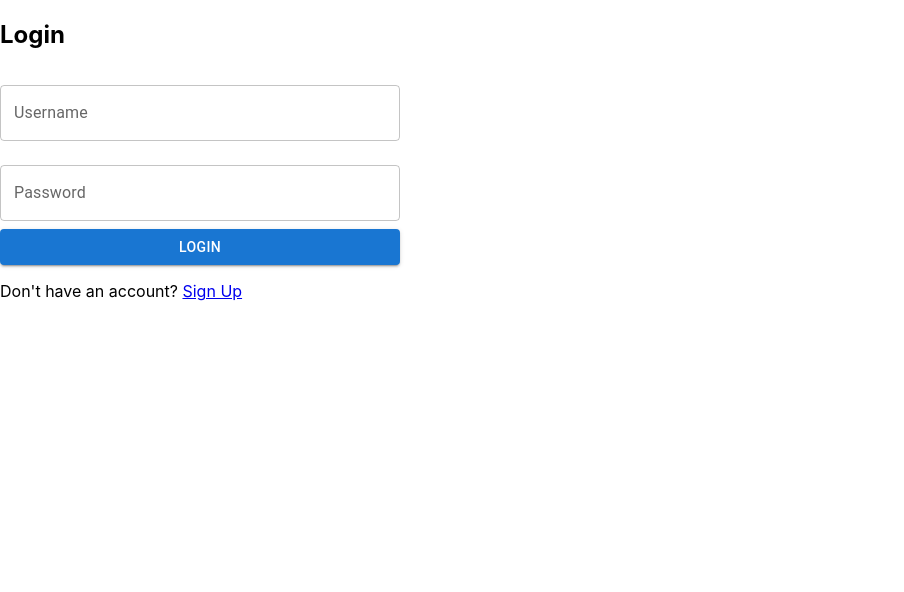
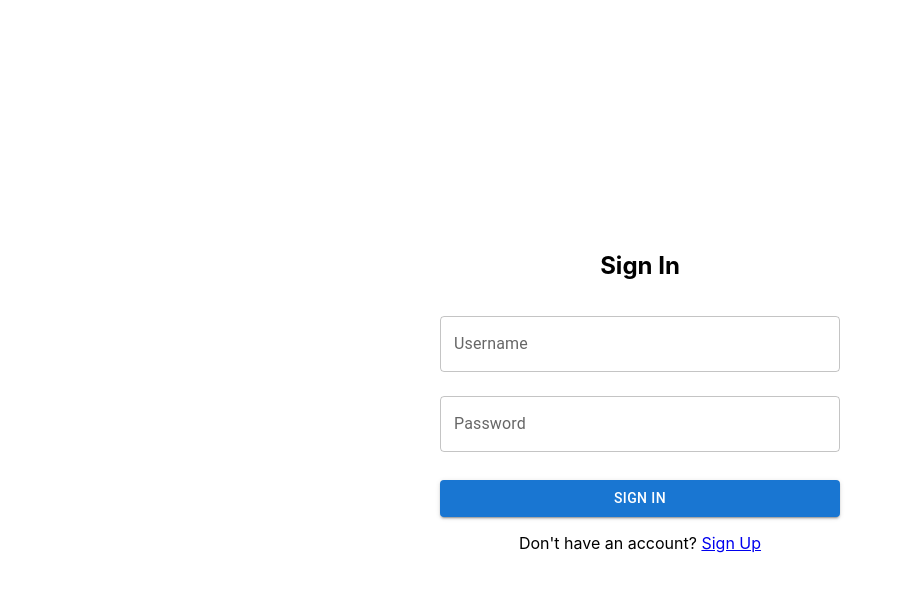
Before and after one commit to StoicNeutron/TrackMyWorkout_WebApp, a React (Create React App) app: page /auth in a window 1280 px wide. Shown: the top 592 px of the page, without its empty margins (0-904 px from the left). Built offline with nearby package versions, Linux system fonts and the light colour scheme.

Commit message:
add api handler and align middle

```diff
--- a/src/AuthPage.js
+++ b/src/AuthPage.js
@@ -3,15 +3,20 @@ import { Link } from 'react-router-dom';
 import TextField from '@mui/material/TextField';
 import Button from '@mui/material/Button';
 
-const Login = ({ onToggle }) => {
+const SignIn = ({ onToggle }) => {
   return (
-    <div>
-      <h2>Login</h2>
-      <form style={{ width: '400px'}}>
+    <div style={styles.container}>
+      <h2>Sign In</h2>
+      <form style={{ width: '400px' }}>
         <TextField label="Username" variant="outlined" margin="normal" fullWidth />
         <TextField label="Password" type="password" variant="outlined" margin="normal" fullWidth />
-        <Button variant="contained" color="primary" fullWidth>
-          Login
+        <Button
+          variant="contained"
+          color="primary"
+          fullWidth
+          style={{ marginTop: '20px' }}
+        >
+          Sign In
         </Button>
       </form>
       <p>
@@ -22,19 +27,59 @@ const Login = ({ onToggle }) => {
 };
 
 const SignUp = ({ onToggle }) => {
+
+  const handleSignUp = async () => {
+
+    console.log('Sign Up button clicked');
+    // Get the values from the text fields
+    const usernameInput = document.getElementById('Username').value;
+    const passwordInput = document.getElementById('Password').value;
+    const emailInput = document.getElementById('Email').value;
+    try {
+      // Make API call when Sign Up button is clicked
+      const response = await fetch('http://localhost:8080/new_user', {
+        method: 'POST',
+        headers: {
+          'Content-Type': 'application/json', // Adjust the content type as needed
+        },
+        body: JSON.stringify({
+          userName: usernameInput,
+          passWord: passwordInput,
+          email: emailInput,
+        }),
+      });
+
+      if (response.ok) {
+        await response.json();
+        // Handle the data from the server
+      } else {
+        // Handle non-successful response (e.g., display an error message)
+      }
+    } catch (error) {
+      // Handle network or other errors
+      console.error('Error:', error);
+    }
+  };
+
   return (
-    <div>
+    <div style={styles.container}>
       <h2>Sign Up</h2>
       <form style={{ width: '400px' }}>
-        <TextField label="Username" variant="outlined" margin="normal" fullWidth />
-        <TextField label="Email" type="email" variant="outlined" margin="normal" fullWidth />
-        <TextField label="Password" type="password" variant="outlined" margin="normal" fullWidth />
-        <Button variant="contained" color="primary" fullWidth>
+        <TextField id="Username" label="Username" variant="outlined" margin="normal" fullWidth />
+        <TextField id="Email" label="Email" type="email" variant="outlined" margin="normal" fullWidth />
+        <TextField id="Password" label="Password" type="password" variant="outlined" margin="normal" fullWidth />
+        <Button
+          variant="contained"
+          color="primary"
+          fullWidth
+          style={{ marginTop: '20px' }}
+          onClick={handleSignUp}
+        >
           Sign Up
         </Button>
       </form>
       <p>
-        Already have an account? <Link to="#" onClick={onToggle}>Login</Link>
+        Already have an account? <Link to="#" onClick={onToggle}>Sign In</Link>
       </p>
     </div>
   );
@@ -49,9 +94,23 @@ const AuthPage = () => {
 
   return (
     <div>
-      {isLogin ? <Login onToggle={handleToggle} /> : <SignUp onToggle={handleToggle} />}
+      {isLogin ? <SignIn onToggle={handleToggle} /> : <SignUp onToggle={handleToggle} />}
     </div>
   );
 };
 
+const styles = {
+  container: {
+    display: 'flex',
+    flexDirection: 'column',
+    alignItems: 'center',
+    justifyContent: 'center',
+    height: '100vh', // 100% of the viewport height
+  },
+  form: {
+    width: '200px',
+    margin: '50px auto',
+  },
+};
+
 export default AuthPage;
```
